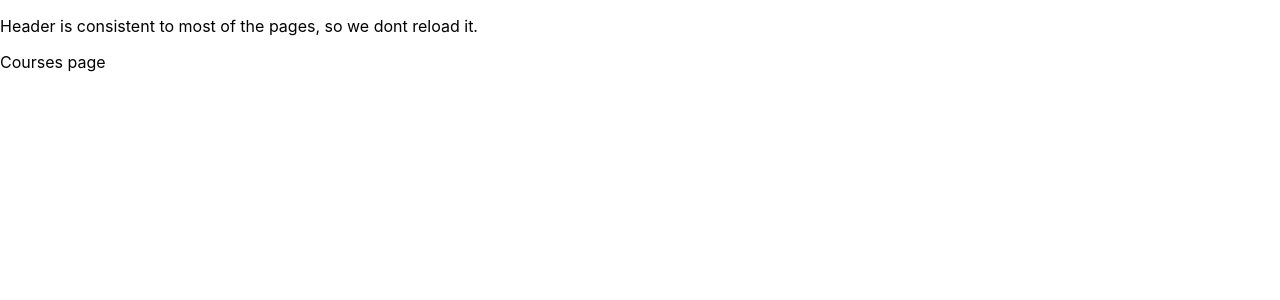
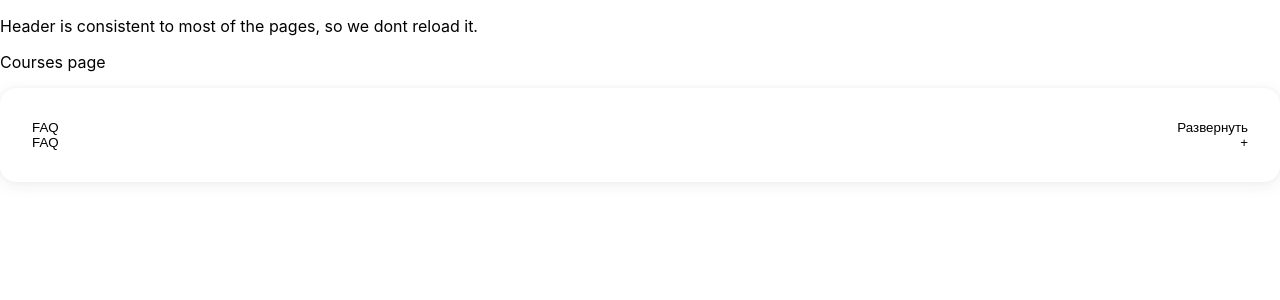
Before and after one commit to Studio-Yandex-Practicum/lizaalert_frontend, a React (Create React App) app: page / in a window 1280 px wide. Shown: the top 300 px of the page. Built offline with nearby package versions, Linux system fonts and the light colour scheme.

Commit message:
#43 - accordion

```diff
--- a/package.json
+++ b/package.json
@@ -6,6 +6,7 @@
     "@testing-library/jest-dom": "^5.16.3",
     "@testing-library/react": "^12.1.4",
     "@testing-library/user-event": "^13.5.0",
+    "classnames": "^2.3.1",
     "normalize.css": "^8.0.1",
     "prop-types": "^15.8.1",
     "react": "^17.0.2",
--- a/src/components/pages/courses/courses.jsx
+++ b/src/components/pages/courses/courses.jsx
@@ -1,7 +1,34 @@
+import Accordion from '../../templates/accordion/accordion';
+import Card from '../../templates/card/card';
+
 function Courses() {
   return (
     <div>
       <p>Courses page</p>
+      <Card>
+        <Accordion title="FAQ" button="text">
+          Аккордион Lorem ipsum dolor sit amet, consectetur adipisicing elit.
+          Accusamus vero vel expedita quam necessitatibus sit magnam fugit, eos
+          harum minima corporis error! Non possimus accusantium temporibus modi
+          corporis ratione explicabo animi, voluptas officia nihil nobis et
+          nulla quam officiis expedita consequatur delectus iure, quisquam fugit
+          est. Earum quam fugiat labore molestias ratione autem exercitationem
+          impedit? Veritatis eveniet autem dicta provident? Dignissimos autem,
+          excepturi quaerat itaque nemo cupiditate, officia quae quod tenetur
+          doloremque magni molestias ea nulla vitae impedit rem praesentium
+          perspiciatis natus expedita, debitis amet? Ducimus possimus quaerat
+          fuga magni eaque debitis maiores rerum, velit sed corrupti omnis
+          blanditiis nostrum.
+        </Accordion>
+        <Accordion title="FAQ" button="icon">
+          Lorem ipsum, dolor sit amet consectetur adipisicing elit. Quos ex, id
+          voluptatem esse necessitatibus commodi deserunt. Enim vero dolores
+          amet nostrum sed dignissimos quam obcaecati eveniet, quis minus
+          tenetur necessitatibus magni illo. Rerum aspernatur reprehenderit
+          consectetur neque architecto aut omnis quibusdam ducimus nostrum in,
+          et quas harum laudantium excepturi iusto?
+        </Accordion>
+      </Card>
     </div>
   );
 }
--- /dev/null
+++ b/src/components/templates/accordion/accordion.jsx
@@ -0,0 +1,74 @@
+import { useState, useEffect, useRef } from 'react';
+import classnames from 'classnames';
+
+import PropTypes from 'prop-types';
+import styles from './accordion.module.scss';
+
+function Accordion({ children, className, title, button }) {
+  const [isOpen, setIsOpen] = useState(false);
+  const [height, setHeight] = useState('0px');
+
+  const contentRef = useRef(null);
+
+  const updateContentHeight = () => {
+    setHeight(isOpen ? `${contentRef.current.scrollHeight}px` : '0px');
+  };
+
+  useEffect(() => {
+    window.addEventListener('resize', updateContentHeight);
+    return () => {
+      window.removeEventListener('resize', updateContentHeight);
+    };
+  }, [updateContentHeight]);
+
+  const toggleAccordion = () => {
+    setIsOpen(!isOpen);
+    setHeight(isOpen ? '0px' : `${contentRef.current.scrollHeight}px`);
+  };
+
+  const renderButton = (type) => (
+    <span
+      className={classnames(styles.btn, { [styles.icon]: type === 'icon' })}
+    >
+      {type === 'text' && (isOpen ? 'Свернуть' : 'Развернуть')}
+      {type === 'icon' && '+'}
+    </span>
+  );
+
+  const classesList = classnames(styles.accordion, className, {
+    [styles.open]: isOpen,
+  });
+
+  return (
+    <div className={classesList}>
+      <button type="button" className={styles.handle} onClick={toggleAccordion}>
+        <span>{title}</span>
+        {renderButton(button)}
+      </button>
+      <div
+        className={styles.content}
+        ref={contentRef}
+        style={{ maxHeight: height }}
+      >
+        {children}
+      </div>
+    </div>
+  );
+}
+
+Accordion.defaultProps = {
+  className: '',
+  button: 'icon',
+};
+
+Accordion.propTypes = {
+  className: PropTypes.string,
+  title: PropTypes.string.isRequired,
+  button: PropTypes.oneOf(['text', 'icon']),
+  children: PropTypes.oneOfType([
+    PropTypes.arrayOf(PropTypes.node),
+    PropTypes.node,
+  ]).isRequired,
+};
+
+export default Accordion;
--- /dev/null
+++ b/src/components/templates/accordion/accordion.module.scss
@@ -0,0 +1,32 @@
+.accordion {
+  display: flex;
+  flex-direction: column;
+}
+
+.open {
+  .btn.icon {
+    transform: rotate(180deg);
+  }
+}
+
+.handle {
+  display: flex;
+  border: none;
+  outline: none;
+  background-color: transparent;
+  cursor: pointer;
+  padding: 0;
+}
+
+.btn {
+  margin-left: auto;
+}
+
+.icon {
+  transition: transform 0.3s ease;
+}
+
+.content {
+  overflow: hidden;
+  transition: max-height 0.3s ease;
+}
```
Also changed, not shown: 1 other file (tests, documents, lock files or other folders).
